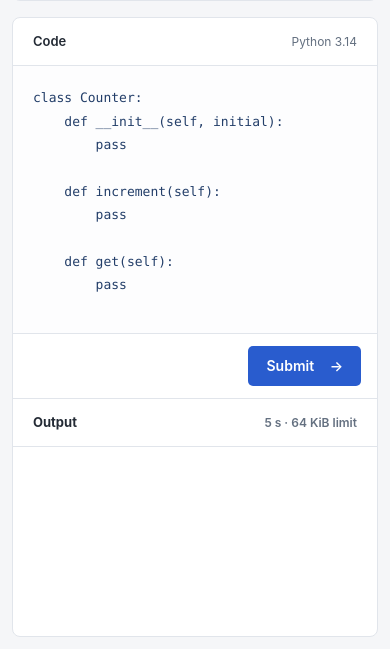
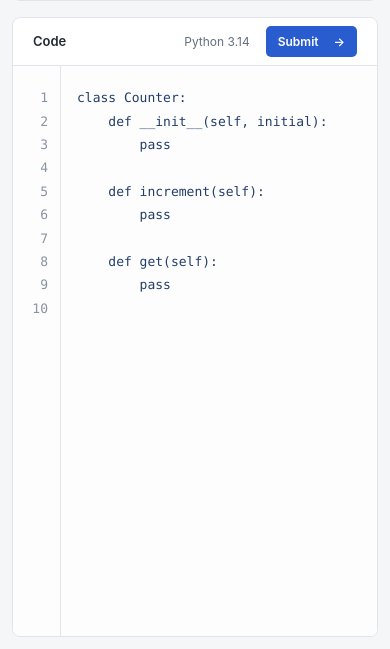
Before and after one commit to psyclaudeZ/bzoj, a FastAPI app: page /problems/counter in a window 390 px wide. Shown: the part 650-1299 px from the top of the page. Run offline with FastAPI, Linux system fonts and the light colour scheme; data that the repository does not hold is empty.

Commit message:
Expand editor space and add synchronized line numbers

```diff
--- a/bzoj/app.py
+++ b/bzoj/app.py
@@ -22,6 +22,7 @@ from bzoj.judge import JudgeResult
 ROOT = Path(__file__).parent
 templates = Jinja2Templates(directory=ROOT / "templates")
 templates.env.globals["css_version"] = lambda: (ROOT / "static" / "app.css").stat().st_mtime_ns
+templates.env.globals["script_version"] = lambda: (ROOT / "static" / "problem.js").stat().st_mtime_ns
 markdown = MarkdownIt("commonmark", {"html": False})
 templates.env.filters["markdown"] = lambda text: Markup(markdown.render(text))
 
--- a/bzoj/static/app.css
+++ b/bzoj/static/app.css
@@ -59,12 +59,17 @@ h1 { font-size: 28px; line-height: 1.25; letter-spacing: -.7px; margin: 0; }
 code, pre, textarea { font-family: "SFMono-Regular", Consolas, "Liberation Mono", monospace; font-size: 13px; }
 code { background: #f0f2f5; padding: 2px 5px; border-radius: 3px; }
 .example { background: #f6f7f9; border-left: 3px solid #c8d1e0; padding: 16px; }
-.editor-panel { display: grid; grid-template-rows: minmax(300px, 1fr) minmax(180px, .6fr); }
+.editor-panel { display: grid; grid-template-rows: minmax(0, 1fr); }
+.editor-panel.has-results { grid-template-rows: minmax(280px, 1fr) minmax(180px, .6fr); }
 .editor-form { display: flex; flex-direction: column; min-height: 0; }
+.editor-heading { flex-shrink: 0; padding-top: 8px; padding-bottom: 8px; }
+.editor-actions { display: flex; align-items: center; gap: 16px; }
+.editor-actions button { padding: 6px 12px; font-size: 12px; }
+.code-editor { display: flex; flex: 1; min-height: 0; overflow: hidden; background: #fdfdfe; }
+.line-numbers { margin: 0; padding: 20px 12px; min-width: 48px; height: 100%; flex-shrink: 0; overflow: hidden; text-align: right; color: #8993a1; border-right: 1px solid var(--border); line-height: 1.8; user-select: none; }
 .language { color: var(--muted); font-weight: 400; font-size: 12px; }
-textarea { display: block; width: 100%; flex: 1; min-height: 180px; resize: none; border: 0; padding: 20px; line-height: 1.8; color: #233e69; background: #fdfdfe; tab-size: 4; border-radius: 0; }
+textarea { display: block; width: 100%; height: 100%; flex: 1; min-width: 0; min-height: 0; resize: none; border: 0; padding: 20px 16px; line-height: 1.8; color: #233e69; background: #fdfdfe; tab-size: 4; border-radius: 0; }
 textarea:focus-visible { outline-offset: -3px; }
-.editor-footer { padding: 12px 16px; display: flex; align-items: center; justify-content: flex-end; border-top: 1px solid var(--border); }
 button { background: var(--accent); color: white; border: 0; border-radius: 5px; padding: 9px 18px; font: inherit; font-weight: 600; cursor: pointer; white-space: nowrap; }
 button:hover { color: #dbe7ff; }
 button span { margin-left: 12px; }
@@ -86,7 +91,7 @@ button span { margin-left: 12px; }
   .table-heading, .problem-row { padding-left: 16px; padding-right: 16px; gap: 8px; }
   .workspace { grid-template-columns: 1fr; height: auto; padding: 12px; }
   .statement-content { padding: 20px; }
-  .editor-panel { min-height: 620px; grid-template-rows: 380px minmax(220px, auto); }
+  .editor-panel { height: 620px; }
 }
 .history-row { display: flex; justify-content: space-between; align-items: center; flex-wrap: wrap; gap: 12px; padding: 16px 24px; border-bottom: 1px solid var(--border); }
 .history-row:last-child { border-bottom: 0; }
--- a/bzoj/static/problem.js
+++ b/bzoj/static/problem.js
@@ -2,6 +2,18 @@ const tabs = [...document.querySelectorAll('.statement-tabs [role="tab"]')];
 const historyTab = document.getElementById('history-tab');
 const historyPanel = document.getElementById('history-panel');
 let pendingHistory;
+
+const source = document.getElementById('source');
+const lineNumbers = document.getElementById('line-numbers');
+function updateLineNumbers() {
+  const count = source.value.split('\n').length;
+  lineNumbers.textContent = Array.from({length: count}, (_, index) => index + 1).join('\n') + '\n';
+  lineNumbers.scrollTop = source.scrollTop;
+}
+source.addEventListener('input', updateLineNumbers);
+source.addEventListener('scroll', () => { lineNumbers.scrollTop = source.scrollTop; });
+window.addEventListener('pageshow', updateLineNumbers);
+updateLineNumbers();
 
 function activateTab(selected) {
   for (const tab of tabs) {
--- a/bzoj/templates/problem.html
+++ b/bzoj/templates/problem.html
@@ -26,22 +26,25 @@ Expected: {{ example.expected|tojson }}</pre>
     </div>
     <div id="history-panel" role="tabpanel" aria-labelledby="history-tab" hidden></div>
   </section>
-  <section class="panel editor-panel" aria-labelledby="editor-title">
+  <section class="panel editor-panel{% if result or error %} has-results{% endif %}" aria-labelledby="editor-title">
     <form method="post" action="/problems/{{ problem.slug }}/submit" class="editor-form">
-      <div class="panel-heading"><label id="editor-title" for="source">Code</label><span class="language">Python 3.14</span></div>
-      <textarea id="source" name="source" spellcheck="false" autocapitalize="off" autocomplete="off" autocorrect="off" wrap="off">{{ source }}</textarea>
-      <div class="editor-footer">
-        <button type="submit">Submit <span aria-hidden="true">→</span></button>
+      <div class="panel-heading editor-heading">
+        <label id="editor-title" for="source">Code</label>
+        <div class="editor-actions"><span class="language">Python 3.14</span><button type="submit">Submit <span aria-hidden="true">→</span></button></div>
+      </div>
+      <div class="code-editor">
+        <pre id="line-numbers" class="line-numbers" aria-hidden="true">{% for number in range(1, source.split('\n')|length + 1) %}{{ number }}{{ '\n' }}{% endfor %}</pre>
+        <textarea id="source" name="source" spellcheck="false" autocapitalize="off" autocomplete="off" autocorrect="off" wrap="off">{{ source }}</textarea>
       </div>
     </form>
-    <section class="results" aria-labelledby="result-title">
+    {% if result or error %}<section class="results" aria-labelledby="result-title">
       <div class="panel-heading"><h2 id="result-title">Output</h2><span class="muted">5 s · 64 KiB limit</span></div>
       <div class="result-content">
         {% if submission_id %}<a class="submission-link" data-history-link href="/problems/{{ problem.slug }}/history/{{ submission_id }}">Submission #{{ submission_id }}</a>{% endif %}
         {% include "result.html" %}
       </div>
-    </section>
+    </section>{% endif %}
   </section>
 </main>
-<script src="{{ url_for('static', path='/problem.js') }}" defer></script>
+<script src="{{ url_for('static', path='/problem.js') }}?v={{ script_version() }}" defer></script>
 {% endblock %}
```
